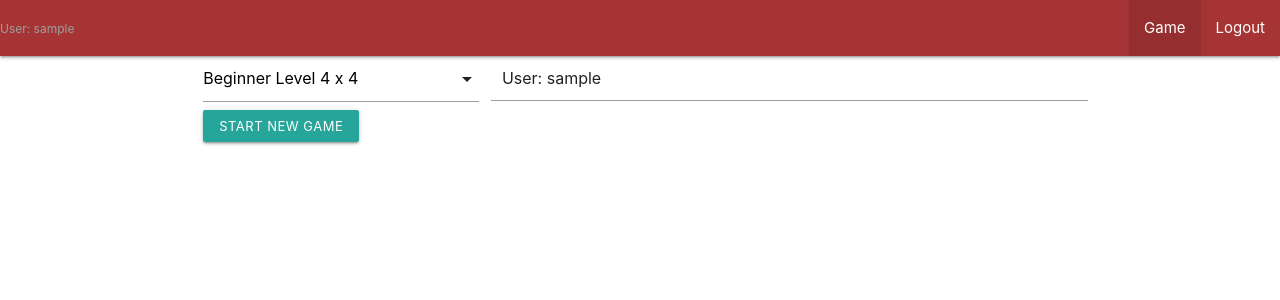
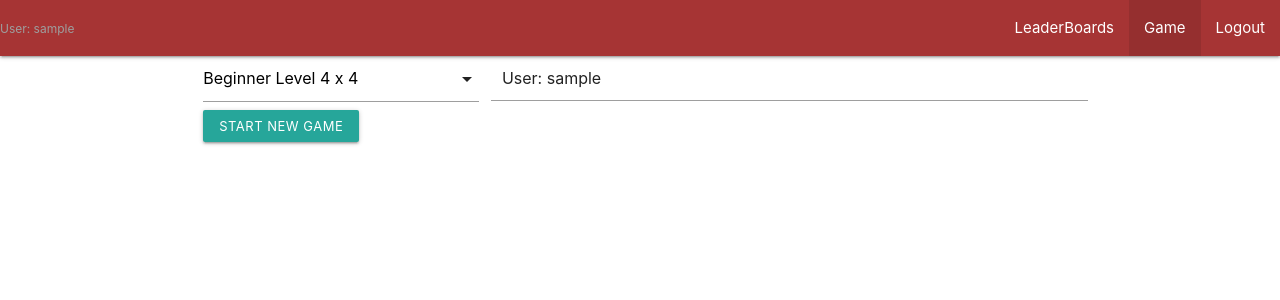
Before and after one commit to MartinLoef/project-3-data-centric-msp, a Flask app: template templates/userHome.html in a window 1280 px wide. Shown: the top 300 px of the page. Run offline with Flask 2, Linux system fonts and the light colour scheme; the template is opened without the code that fills it, so the values that code supplies are empty; the visitor is signed in with stand-in values (Sample User, id 1); some libraries are stand-ins or nearby versions.

Commit message:
version 0.51 added leaderboard link to navbar

```diff
--- a/templates/userHome.html
+++ b/templates/userHome.html
@@ -20,6 +20,7 @@
     <div class="nav-wrapper">
       <label>User: </label><label id="user">{{session['user']}}</label>
       <ul id="nav-mobile" class="right">
+        <li><a href={{url_for('LeaderBoards')}}>LeaderBoards</a></li>
         <li class="active"><a href={{url_for('userHome')}}>Game</a></li>
         <li><a href="/logout">Logout</a></li>
       </ul>
```
